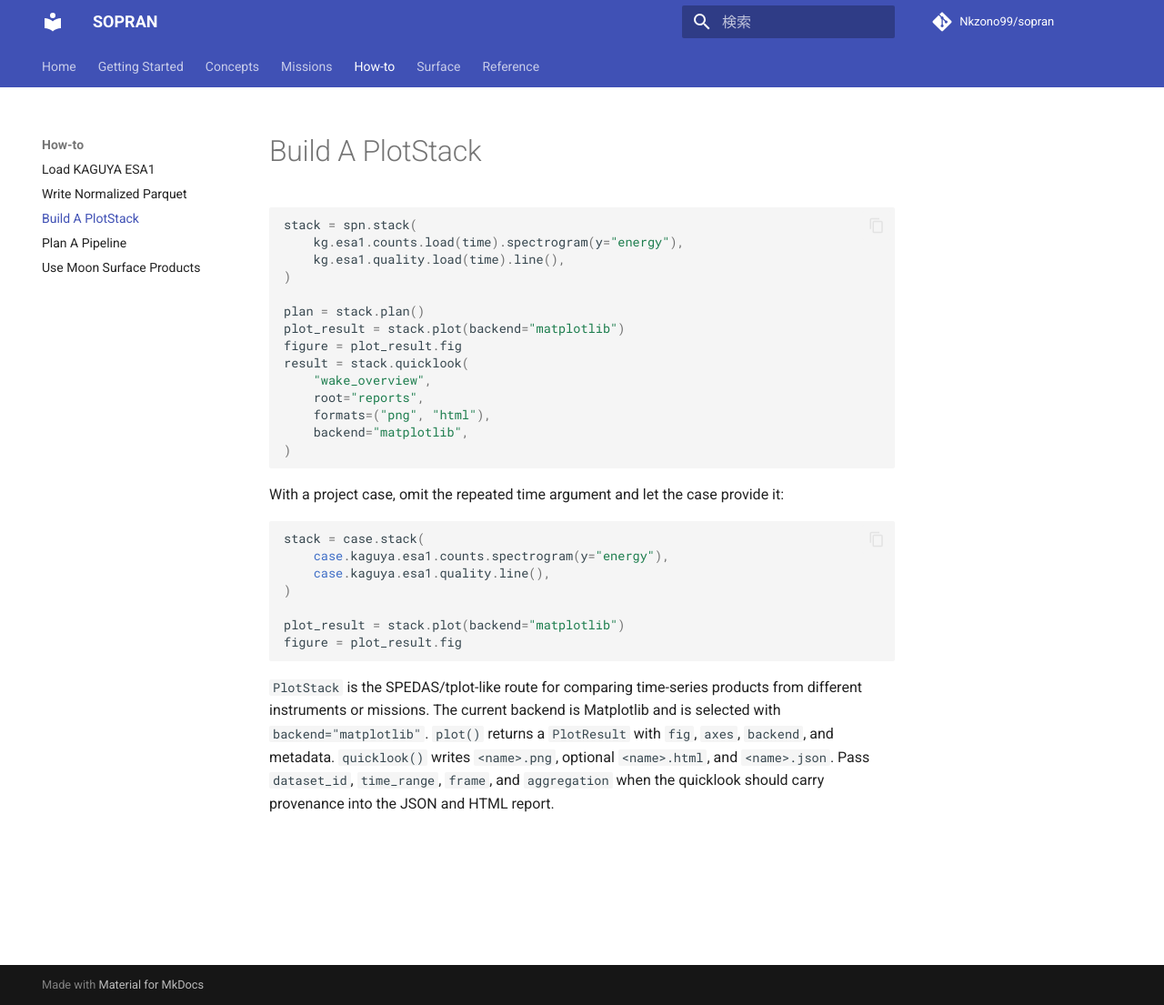
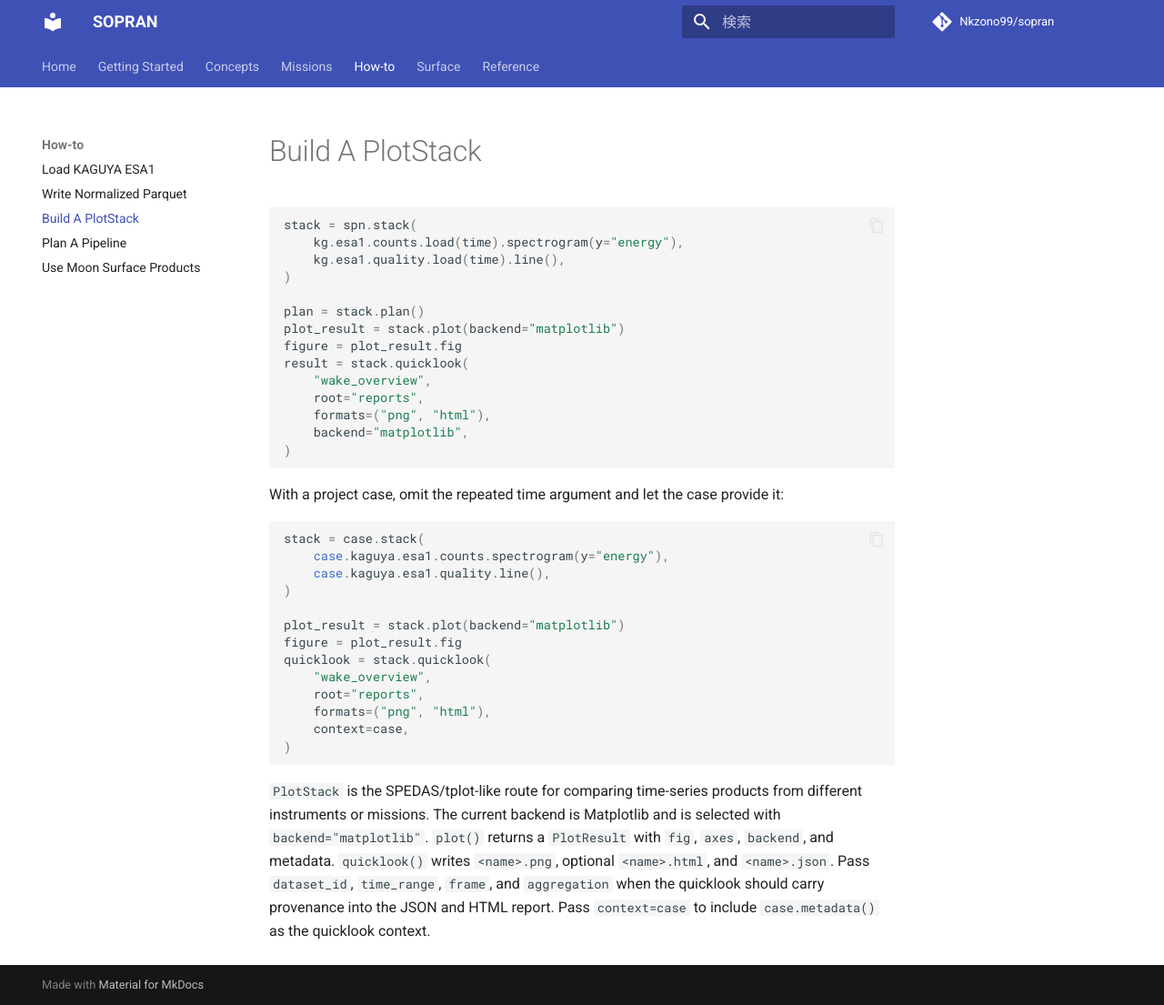
Before and after one commit to Nkzono99/sopran, an MkDocs documentation site: the page built from docs/how-to/plotstack.md, in a window 1280 px wide and 1105 px high. Shown: the whole window at 91% size. Built offline with MkDocs 1.6.1 and Material for MkDocs 9.7.7, drawn with Linux system fonts in a browser that asks for light colours; comment, search, counter and statistics services are not loaded.

Commit message:
Record case context in quicklooks

````diff
--- a/docs/how-to/plotstack.md
+++ b/docs/how-to/plotstack.md
@@ -27,6 +27,12 @@ stack = case.stack(
 
 plot_result = stack.plot(backend="matplotlib")
 figure = plot_result.fig
+quicklook = stack.quicklook(
+    "wake_overview",
+    root="reports",
+    formats=("png", "html"),
+    context=case,
+)
 ```
 
 `PlotStack` is the SPEDAS/tplot-like route for comparing time-series products
@@ -35,4 +41,5 @@ is selected with `backend="matplotlib"`.
 `plot()` returns a `PlotResult` with `fig`, `axes`, `backend`, and metadata.
 `quicklook()` writes `<name>.png`, optional `<name>.html`, and `<name>.json`.
 Pass `dataset_id`, `time_range`, `frame`, and `aggregation` when the quicklook
-should carry provenance into the JSON and HTML report.
+should carry provenance into the JSON and HTML report. Pass `context=case` to
+include `case.metadata()` as the quicklook context.
````
Also changed, not shown: SPEC.md (+3 -0 lines), docs/concepts/plotting.md (+5 -3 lines), 2 other files.
